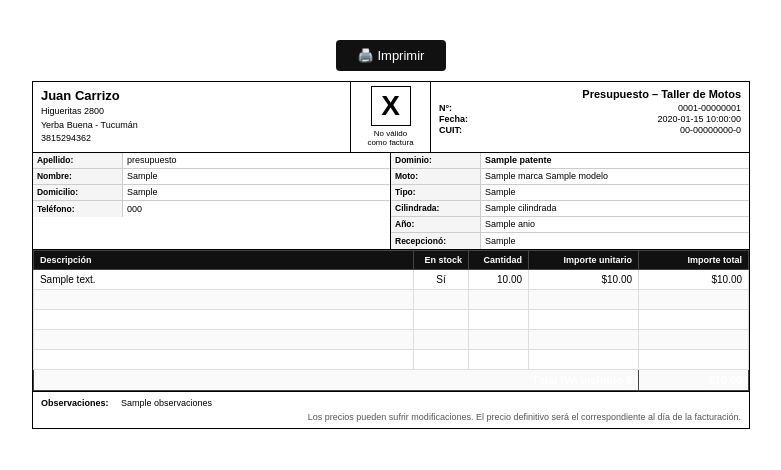
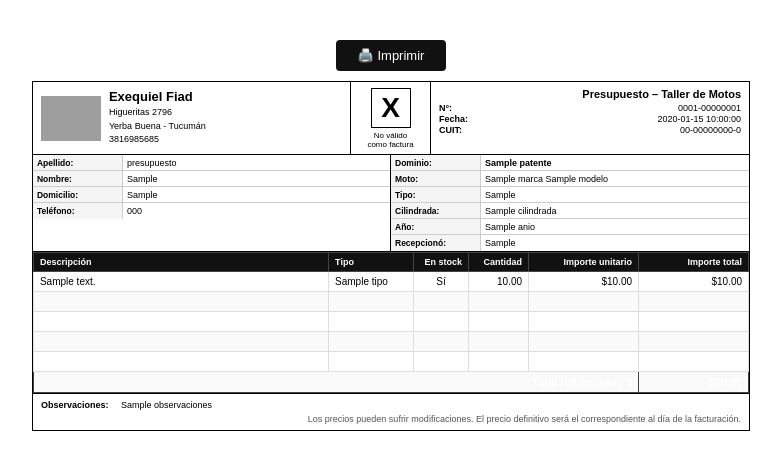
Before and after one commit to GastonEC1/taller-moto, a Flask app: page /presupuestos/1/imprimir in a window 1280 px wide. Shown: the top 470 px of the page, without its empty margins (249-1030 px from the left). Run offline with Flask 3, Linux system fonts and the light colour scheme; tables that the repository leaves empty hold one stand-in row (values such as "Sample post"); a database or web service that is not in the repository returns one stand-in record (values such as "Sample title"); some libraries are stand-ins or nearby versions; grey boxes are pictures that could not be loaded.

Commit message:
Agrega columna Tipo en presupuesto print

```diff
--- a/config.py
+++ b/config.py
@@ -2,10 +2,10 @@
 # Editá estos datos con la información de tu taller
 
 TALLER = {
-    'nombre':    'Juan Carrizo',
-    'direccion': 'Higueritas 2800',
+    'nombre':    'Exequiel Fiad',
+    'direccion': 'Higueritas 2796',
     'ciudad':    'Yerba Buena - Tucumán',
-    'telefono':  '3815294362',
+    'telefono':  '3816985685',
     'cuit':      '00-00000000-0',
     'iva':       'Responsable Inscripto',
     'ing_brutos': '',
--- a/templates/presupuesto_print.html
+++ b/templates/presupuesto_print.html
@@ -59,12 +59,16 @@
 
   <!-- HEADER -->
   <div class="header">
-    <div class="h-left">
-      <div class="taller-name">{{ taller.nombre }}</div>
-      <div class="taller-sub">
-        {{ taller.direccion }}<br>
-        {{ taller.ciudad }}<br>
-        {{ taller.telefono }}
+    <div class="h-left" style="display:flex;align-items:center;gap:8px">
+      <img src="{{ url_for('static', filename='logo.png') }}" alt="Logo"
+           style="height:60px;width:60px;object-fit:contain;flex-shrink:0">
+      <div>
+        <div class="taller-name">{{ taller.nombre }}</div>
+        <div class="taller-sub">
+          {{ taller.direccion }}<br>
+          {{ taller.ciudad }}<br>
+          {{ taller.telefono }}
+        </div>
       </div>
     </div>
     <div class="h-mid">
@@ -103,6 +107,7 @@
       <thead>
         <tr>
           <th>Descripción</th>
+          <th style="width:85px">Tipo</th>
           <th class="num" style="width:55px">En stock</th>
           <th class="num" style="width:60px">Cantidad</th>
           <th class="num" style="width:110px">Importe unitario</th>
@@ -113,6 +118,7 @@
         {% for it in items %}
         <tr>
           <td>{{ it.descripcion }}</td>
+          <td>{{ it.tipo or '' }}</td>
           <td class="center">{{ 'Sí' if it.en_stock else 'No' }}</td>
           <td class="num">{{ '{:.2f}'.format(it.cantidad) }}</td>
           <td class="num">${{ '{:,.2f}'.format(it.precio_unitario).replace(',','.') }}</td>
@@ -120,10 +126,10 @@
         </tr>
         {% endfor %}
         {% for _ in range([5 - items|length, 1]|max) %}
-        <tr><td>&nbsp;</td><td></td><td></td><td></td><td></td></tr>
+        <tr><td>&nbsp;</td><td></td><td></td><td></td><td></td><td></td></tr>
         {% endfor %}
         <tr class="total-row">
-          <td colspan="4" style="text-align:right">Total IVA incluido $</td>
+          <td colspan="5" style="text-align:right">Total IVA incluido $</td>
           <td class="num">${{ '{:,.2f}'.format(total).replace(',','.') }}</td>
         </tr>
       </tbody>
```
Also changed, not shown: templates/base.html (+3 -7 lines), templates/orden_print.html (+10 -6 lines).
